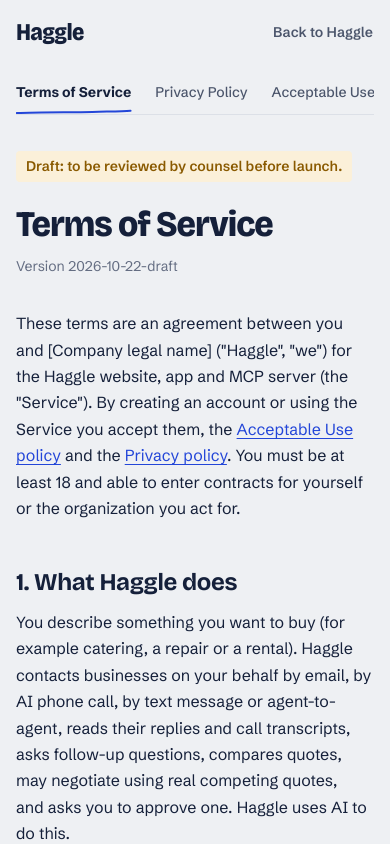
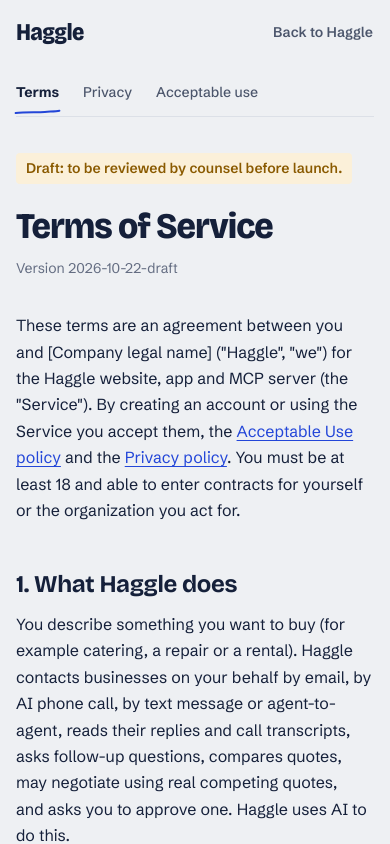
Before and after one commit to AarnavAgrawal/haggle-mcp, a Next.js app in the folder apps/web/: page /terms in a window 390 px wide. Shown: the top 844 px of the page. Built offline with nearby package versions, Linux system fonts and the light colour scheme.

Commit message:
web: legal nav uses short labels so it fits one line on phones

```diff
--- a/apps/web/app/terms/LegalPage.tsx
+++ b/apps/web/app/terms/LegalPage.tsx
@@ -7,9 +7,9 @@
 import "./legal.css";
 
 const DOCS = [
-  { key: "terms", href: "/terms", label: "Terms of Service" },
-  { key: "privacy", href: "/privacy", label: "Privacy Policy" },
-  { key: "acceptable-use", href: "/acceptable-use", label: "Acceptable Use" },
+  { key: "terms", href: "/terms", label: "Terms" },
+  { key: "privacy", href: "/privacy", label: "Privacy" },
+  { key: "acceptable-use", href: "/acceptable-use", label: "Acceptable use" },
 ] as const;
 
 export type LegalDoc = (typeof DOCS)[number]["key"];
--- a/apps/web/app/terms/legal.css
+++ b/apps/web/app/terms/legal.css
@@ -117,7 +117,7 @@
     position: static;
     padding-top: 0;
     border-bottom: 1px solid var(--rule);
-    overflow-x: auto;
+    padding-bottom: 2px;
   }
   .legal-nav ul {
     display: flex;
```
